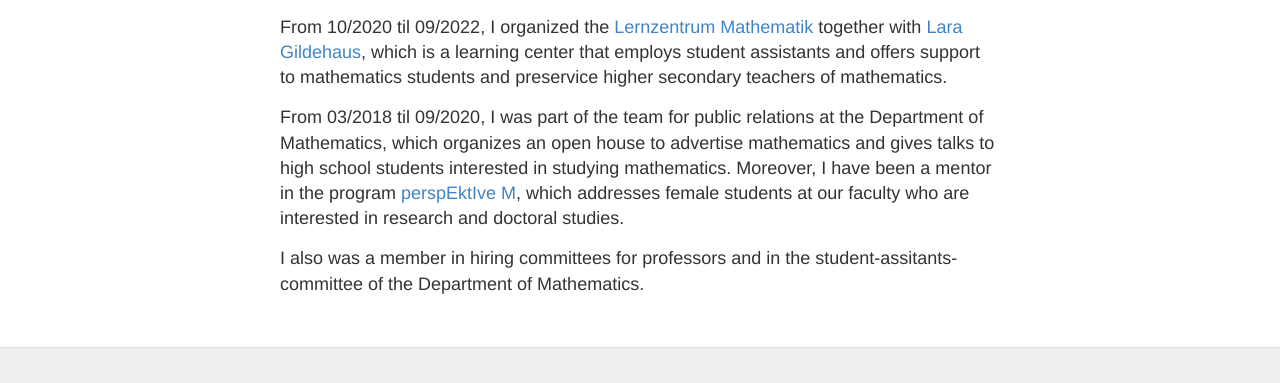
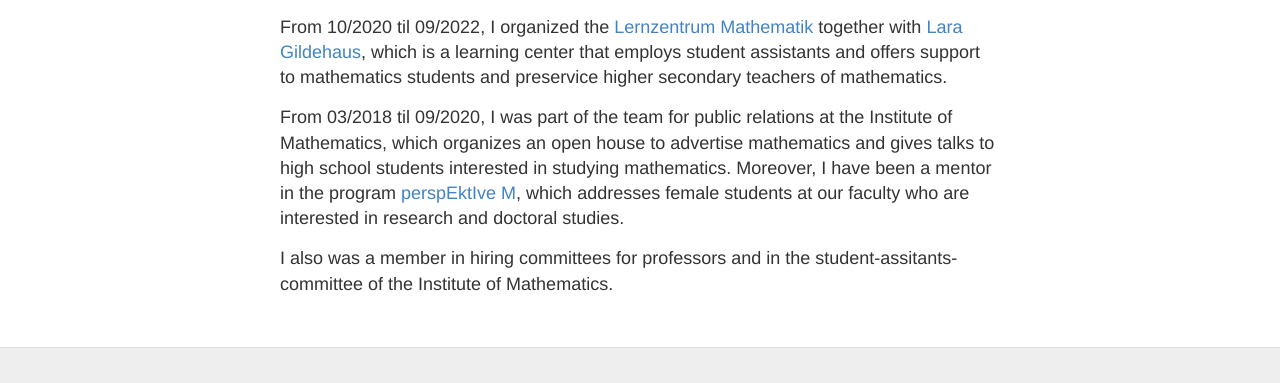
Before and after one commit to charleneweiss/charleneweiss.github.io, a Jekyll site: the page built from cv.md, in a window 1280 px wide. Shown: the part 720-1103 px from the top of the page. Built offline with Jekyll 4.4.1, drawn with Linux system fonts in a browser that asks for light colours.

Commit message:
Update cv.md

```diff
--- a/cv.md
+++ b/cv.md
@@ -30,7 +30,7 @@ Since February 2023 I have been the [equal opportunities officer](https://www.ei
 
 From 10/2020 til 09/2022, I organized the [Lernzentrum Mathematik](https://math.uni-paderborn.de/studium/lernzentrum-unterstuetzung-im-mathe-studium) together with [Lara Gildehaus](https://www.uni-paderborn.de/en/person/78771), which is a learning center that employs student assistants and offers support to mathematics students and preservice higher secondary teachers of mathematics.
 
-From 03/2018 til 09/2020, I was part of the team for public relations at the Department of Mathematics, which organizes an open house to advertise mathematics and gives talks to high school students interested in studying mathematics.
+From 03/2018 til 09/2020, I was part of the team for public relations at the Institute of Mathematics, which organizes an open house to advertise mathematics and gives talks to high school students interested in studying mathematics.
 Moreover, I have been a mentor in the program [perspEktIve M](https://www.eim.uni-paderborn.de/en/faculty/studies/mentoring-program), which addresses female students at our faculty who are interested in research and doctoral studies.
 
-I also was a member in hiring committees for professors and in the student-assitants-committee of the Department of Mathematics.
+I also was a member in hiring committees for professors and in the student-assitants-committee of the Institute of Mathematics.
```
